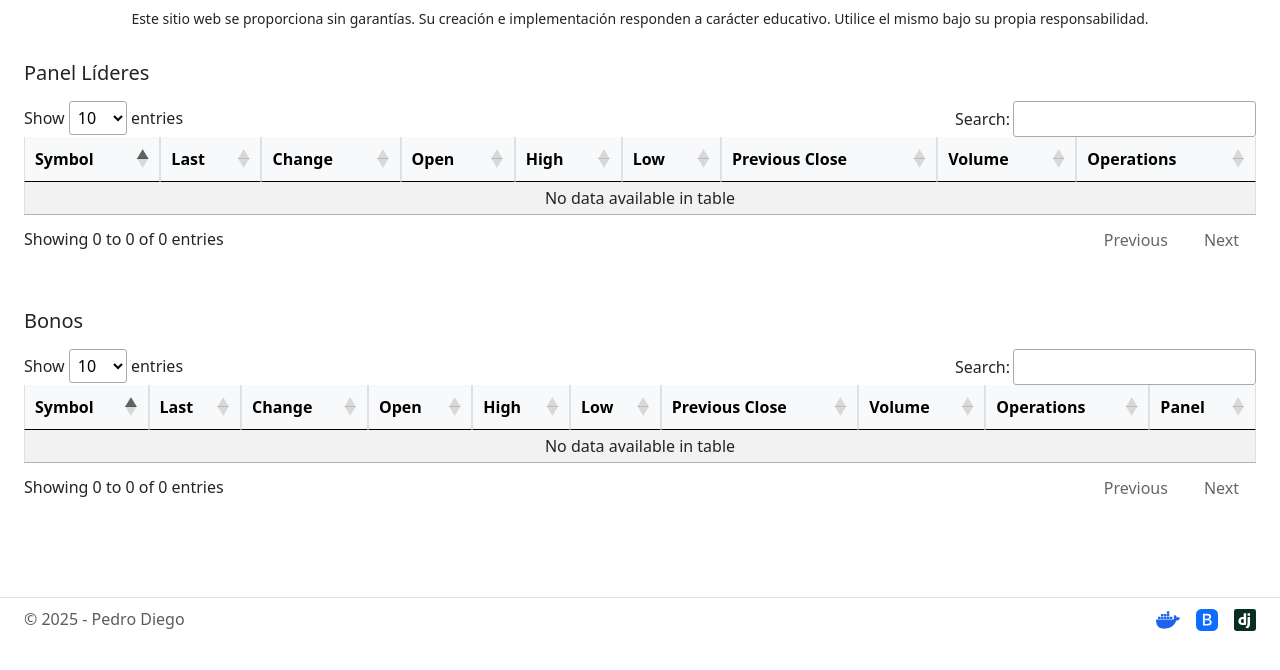
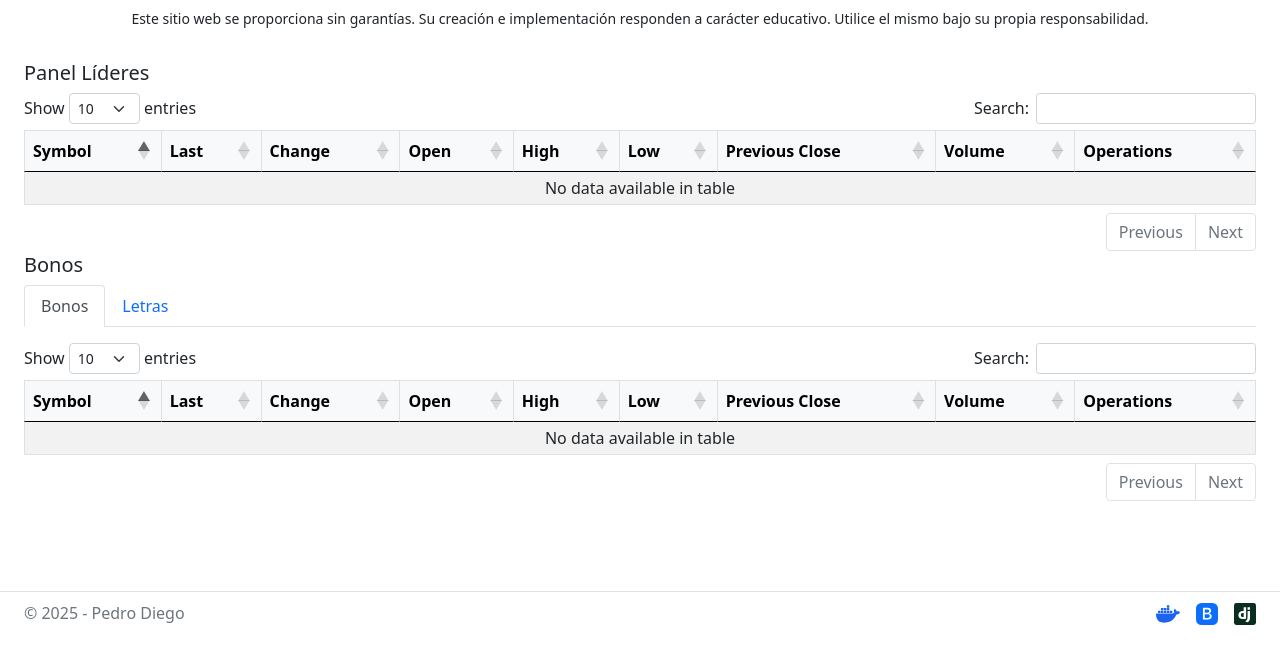
Before and after one commit to diegolpedro/quants, a Django app: template vis/templates/panel.html in a window 1280 px wide. Shown: the part 56-726 px from the top of the page. Run offline with Django 5.2, Linux system fonts and the light colour scheme; the template is opened without the code that fills it: most values are stand-ins (such as "Sample title", 1, 10 or a date in 2020); some libraries are stand-ins or nearby versions.

Commit message:
Mejoras en tablas de panel principal

```diff
--- a/vis/templates/base.html
+++ b/vis/templates/base.html
@@ -9,6 +9,13 @@
 
 	<script src="https://cdn.jsdelivr.net/npm/bootstrap@5.0.1/dist/js/bootstrap.bundle.min.js" integrity="sha384-gtEjrD/SeCtmISkJkNUaaKMoLD0//ElJ19smozuHV6z3Iehds+3Ulb9Bn9Plx0x4" crossorigin="anonymous"></script>
 	<link rel="stylesheet" type="text/css" href="{% static 'css/estilos_personalizados.css' %}">
+
+
+	<script src="https://code.jquery.com/jquery-3.6.4.min.js"></script>
+	<script src="https://cdn.datatables.net/1.13.6/js/jquery.dataTables.min.js"></script>
+	<link rel="stylesheet" href="https://cdn.datatables.net/1.13.6/css/dataTables.bootstrap5.min.css" />
+    <script src="https://cdn.datatables.net/1.13.6/js/dataTables.bootstrap5.min.js"></script>
+
 
 </head>
 	<body>
--- a/vis/templates/panel.html
+++ b/vis/templates/panel.html
@@ -17,20 +17,55 @@
         }
     </style>
 
+    <script>
+        document.addEventListener('DOMContentLoaded', function () {
+            // Tabla de Bonos Largos
+            $('#tablaLargos').DataTable({
+                paging: true,
+                searching: true,
+                ordering: true,
+                info: false,
+                pageLength: 10,
+                language: {
+                    url: "//cdn.datatables.net/plug-ins/1.13.6/i18n/es-ES.json"
+                }
+            });
 
-    <!-- DataTables.js -->
-    <!-- Bootstrap 5 -->
-    <link rel="stylesheet" href="https://cdn.jsdelivr.net/npm/bootstrap@5.3.0/dist/css/bootstrap.min.css">
+            // Tabla de Bonos Largos
+            $('#tablaLideres').DataTable({
+                paging: true,
+                searching: true,
+                ordering: true,
+                info: false,
+                pageLength: 10,
+                language: {
+                    url: "//cdn.datatables.net/plug-ins/1.13.6/i18n/es-ES.json"
+                }
+            });
 
-    <!-- DataTables -->
-    <link rel="stylesheet" href="https://cdn.datatables.net/1.11.5/css/jquery.dataTables.min.css">
+            let tablaCortosInicializada = false;
 
-    <script src="https://code.jquery.com/jquery-3.6.0.min.js"></script>
-    <script src="https://cdn.datatables.net/1.11.5/js/jquery.dataTables.min.js"></script>
+            // Inicializar tablaCortos solo cuando se muestra el tab
+            $('a[data-bs-toggle="tab"]').on('shown.bs.tab', function (e) {
+                if (e.target.id === 'cortos-tab' && !tablaCortosInicializada) {
+                    $('#tablaCortos').DataTable({
+                        paging: true,
+                        searching: true,
+                        ordering: true,
+                        info: false,
+                        pageLength: 10,
+                        language: {
+                            url: "//cdn.datatables.net/plug-ins/1.13.6/i18n/es-ES.json"
+                        }
+                    });
+                    tablaCortosInicializada = true;
+                }
+            });
+        });
+    </script>
 
-
-    <h5 class="mb-3"> Panel Líderes </h5>
-    <div class="table-responsive mb-5">
+    <h5 class=""> Panel Líderes </h5>
+    <div class="table-responsive">
         <table id="tablaLideres" class="table table-striped table-bordered text-end">
             <thead class="table-light">
                 <tr>
@@ -49,7 +84,7 @@
                 {% for cot in object_list %}
                     {% if cot.panel == 'bluechips' %}
                     <tr>
-                        <td class="">{{ cot.symbol }}</td>
+                        <td class="text-start">{{ cot.symbol }}</td>
                         <td class="">{{ cot.last }}</td>
                         <td class="{% if cot.change > 0.9 %}
                                         text-success
@@ -73,9 +108,76 @@
         </table>
     </div>
 
-    <h5 class="mb-3"> Bonos </h5>
-    <div class="table-responsive mb-5">
-        <table id="tablaBonos" class="table table-striped table-bordered text-end">
+    <h5 class="">Bonos</h5>
+
+    <!-- Nav tabs -->
+    <ul class="nav nav-tabs" id="bonosTab" role="tablist">
+      <li class="nav-item" role="presentation">
+        <button class="nav-link active" id="largos-tab" data-bs-toggle="tab" data-bs-target="#largos" type="button" role="tab" aria-controls="largos" aria-selected="true">
+          Bonos
+        </button>
+      </li>
+      <li class="nav-item" role="presentation">
+        <button class="nav-link" id="cortos-tab" data-bs-toggle="tab" data-bs-target="#cortos" type="button" role="tab" aria-controls="cortos" aria-selected="false">
+          Letras
+        </button>
+      </li>
+    </ul>
+
+    <!-- Tab panes -->
+    <div class="tab-content mb-5">
+      <!-- Bonos Largos -->
+      <div class="tab-pane fade show active" id="largos" role="tabpanel" aria-labelledby="largos-tab">
+        <div class="table-responsive mt-3">
+          <table id="tablaLargos" class="table table-striped table-bordered text-end">
+            <thead class="table-light">
+              <tr>
+                <th class="text-start">Symbol</th>
+                <th>Last</th>
+                <th>Change</th>
+                <th>Open</th>
+                <th>High</th>
+                <th>Low</th>
+                <th>Previous Close</th>
+                <th>Volume</th>
+                <th>Operations</th>
+                <!-- <th>Panel</th> -->
+              </tr>
+            </thead>
+            <tbody>
+              {% for cot in object_list %}
+                {% if cot.panel == 'government_bonds' %}
+                <tr>
+                  <td class="text-start">{{ cot.symbol }}</td>
+                  <td>{{ cot.last|floatformat:1 }}</td>
+                  <td class="{% if cot.change > 0.9 %}
+                                  text-success
+                             {% elif cot.change < -0.3 %}
+                                  text-danger
+                             {% else %}
+                                  text-primary
+                             {% endif %}">
+                    {% if cot.change > 0 %}+{% endif %}{{ cot.change|floatformat:1 }}%
+                  </td>
+                  <td>{{ cot.open|floatformat:1 }}</td>
+                  <td>{{ cot.high|floatformat:1 }}</td>
+                  <td>{{ cot.low|floatformat:1 }}</td>
+                  <td>{{ cot.previous_close|floatformat:1 }}</td>
+                  <td>{{ cot.volume|intcomma }}</td>
+                  <td>{{ cot.operations|intcomma }}</td>
+                  <!-- <td class="text-start">{{ cot.panel }}</td> -->
+                </tr>
+                {% endif %}
+              {% endfor %}
+            </tbody>
+          </table>
+        </div>
+      </div>
+
+      <!-- Bonos Cortos -->
+      <div class="tab-pane fade" id="cortos" role="tabpanel" aria-labelledby="cortos-tab">
+        <div class="table-responsive mt-3">
+          <table id="tablaCortos" class="table table-striped table-bordered text-end">
             <thead class="table-light">
               <tr>
                 <th class="text-start">Symbol</th>
@@ -92,10 +194,10 @@
             </thead>
             <tbody>
               {% for cot in object_list %}
-                    {% if cot.panel == 'government_bonds' or cot.panel == 'short_term_government_bonds' %}
-                    <li class="row">
-                        <td class="">{{ cot.symbol }}</td>
-                        <td class="">{{ cot.last }}</td>
+                {% if cot.panel == 'short_term_government_bonds' %}
+                <tr>
+                  <td class="text-start">{{ cot.symbol }}</td>
+                  <td>{{ cot.last|floatformat:1 }}</td>
                   <td class="{% if cot.change > 0.9 %}
                                   text-success
                              {% elif cot.change < -0.3 %}
@@ -105,114 +207,20 @@
                              {% endif %}">
                     {% if cot.change > 0 %}+{% endif %}{{ cot.change|floatformat:1 }}%
                   </td>
-                        <td class="">{{ cot.open }}</td>
-                        <td class="">{{ cot.high }}</td>
-                        <td class="">{{ cot.low }}</td>
-                        <td class="">{{ cot.previous_close }}</td>
-                        <td class="">{{ cot.volume|intcomma }}</td>
-                        <td class="">{{ cot.operations|intcomma }}</td>
-                        <td class="">{{ cot.panel }}</td>
-                    </li>
+                  <td>{{ cot.open|floatformat:1 }}</td>
+                  <td>{{ cot.high|floatformat:1 }}</td>
+                  <td>{{ cot.low|floatformat:1 }}</td>
+                  <td>{{ cot.previous_close|floatformat:1 }}</td>
+                  <td>{{ cot.volume|intcomma }}</td>
+                  <td>{{ cot.operations|intcomma }}</td>
+                  <td class="text-start">{{ cot.panel }}</td>
+                </tr>
                 {% endif %}
               {% endfor %}
             </tbody>
           </table>
         </div>
-
-
-    <script>
-        $(document).ready( function () {
-            $('#tablaLideres').DataTable();
-            $('#tablaBonos').DataTable();
-        });
-    </script>
-
-        {%comment%}
-        <h5 class="mb-3"> ONs </h5>
-        <li class="row h6">
-            <div class="col-1">symbol</div>
-            <!-- <div class="col-1">datetime</div> -->
-            <div class="col-1">last</div>
-            <div class="col-1">change</div>
-            <div class="col-1">open</div>
-            <div class="col-1">high</div>
-            <div class="col-1">low</div>
-            <div class="col-1">previous_close</div>
-            <!-- <div class="col-1">turnover</div> -->
-            <div class="col-1">volume</div>
-            <div class="col-1">operations</div>
-            <!-- <div class="col-1">expiration</div> -->
-            <!-- <div class="col-1">strike</div> -->
-            <!-- <div class="col-1">kind</div> -->
-            <!-- <div class="col-1">underlying_asset</div> -->
-            <div class="col-1">panel</div>
-        </li>
-        {% for cot in object_list %}
-            {% if cot.panel == 'corporate_bonds' %}
-            <li class="row">
-                <div class="col-1">{{ cot.symbol }}</div>
-                <!-- <div class="col-1">{{ cot.datetime }}</div> -->
-                <div class="col-1">{{ cot.last }}</div>
-                <div class="col-1">{{ cot.change }}</div>
-                <div class="col-1">{{ cot.open }}</div>
-                <div class="col-1">{{ cot.high }}</div>
-                <div class="col-1">{{ cot.low }}</div>
-                <div class="col-1">{{ cot.previous_close }}</div>
-                <!-- <div class="col-1">{{ cot.turnover }}</div> -->
-                <div class="col-1">{{ cot.volume }}</div>
-                <div class="col-1">{{ cot.operations }}</div>
-                <!-- <div class="col-1">{{ cot.expiration }}</div> -->
-                <!-- <div class="col-1">{{ cot.strike }}</div> -->
-                <!-- <div class="col-1">{{ cot.kind }}</div> -->
-                <!-- <div class="col-1">{{ cot.underlying_asset }}</div> -->
-                <div class="col-1">{{ cot.panel }}</div>
-            </li>
-            {% endif %}
-        {% endfor %}
-
-
-        <h5 class="mb-3"> Opciones </h5>
-        <li class="row h6">
-            <div class="col-1">symbol</div>
-            <!-- <div class="col-1">datetime</div> -->
-            <div class="col-1">last</div>
-            <div class="col-1">change</div>
-            <div class="col-1">open</div>
-            <div class="col-1">high</div>
-            <div class="col-1">low</div>
-            <div class="col-1">previous_close</div>
-            <!-- <div class="col-1">turnover</div> -->
-            <div class="col-1">volume</div>
-            <div class="col-1">operations</div>
-            <!-- <div class="col-1">expiration</div> -->
-            <!-- <div class="col-1">strike</div> -->
-            <!-- <div class="col-1">kind</div> -->
-            <!-- <div class="col-1">underlying_asset</div> -->
-            <div class="col-1">panel</div>
-        </li>
-        {% for cot in object_list %}
-            {% if cot.panel is None %}
-            <li class="row">
-                <div class="col-1">{{ cot.symbol }}</div>
-                <!-- <div class="col-1">{{ cot.datetime }}</div> -->
-                <div class="col-1">{{ cot.last }}</div>
-                <div class="col-1">{{ cot.change }}</div>
-                <div class="col-1">{{ cot.open }}</div>
-                <div class="col-1">{{ cot.high }}</div>
-                <div class="col-1">{{ cot.low }}</div>
-                <div class="col-1">{{ cot.previous_close }}</div>
-                <!-- <div class="col-1">{{ cot.turnover }}</div> -->
-                <div class="col-1">{{ cot.volume }}</div>
-                <div class="col-1">{{ cot.operations }}</div>
-                <!-- <div class="col-1">{{ cot.expiration }}</div> -->
-                <!-- <div class="col-1">{{ cot.strike }}</div> -->
-                <!-- <div class="col-1">{{ cot.kind }}</div> -->
-                <!-- <div class="col-1">{{ cot.underlying_asset }}</div> -->
-                <div class="col-1">{{ cot.panel }}</div>
-            </li>
-            {% endif %}
-        {% endfor %}
-        {%endcomment%}
-    </ul>
+      </div>
+    </div>
 
 {% endblock %}
```
Lines whose indentation alone changed are shown as unchanged.
